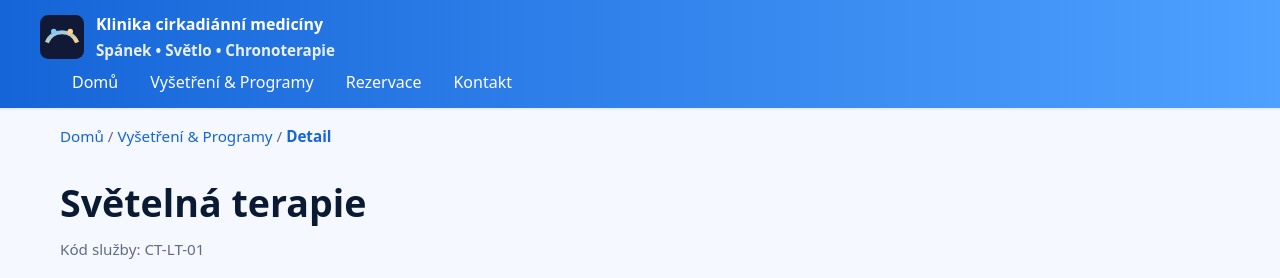
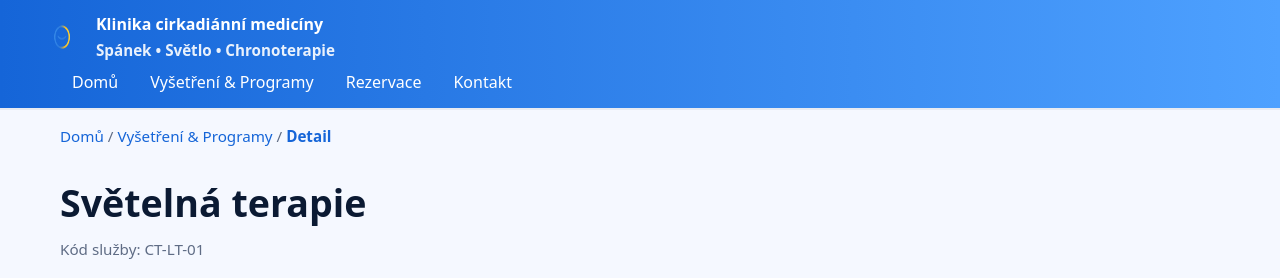
Before and after one commit to Jokekill/Projekt-SpankovaKlinika, a plain HTML site: page detail.html in a window 1280 px wide. Shown: the top 278 px of the page. Drawn offline with Linux system fonts and the light colour scheme.

Commit message:
Update uprazku a ikony

```diff
--- a/detail.html
+++ b/detail.html
@@ -11,7 +11,7 @@
   <a class="skip-link" href="#obsah">Přeskočit na obsah</a>
   <header class="site-header">
     <div class="wrapper brand">
-      <img src="images/logo.svg" alt="Logo kliniky" />
+      <img src="images/logo.webp" alt="Logo kliniky" />
       <div class="title">
         <strong>Klinika cirkadiánní medicíny</strong>
         <small>Spánek • Světlo • Chronoterapie</small>
```
Also changed, not shown: index.html (+1 -1 lines), kontakt.html (+1 -1 lines), rezervace.html (+1 -1 lines), seznam.html (+1 -1 lines), vyhledavani.html (+1 -1 lines), images/chronopharma - Copy.webp (added), images/chronopharma.webp, images/lab - Copy.webp (added), images/logo.webp (added).
